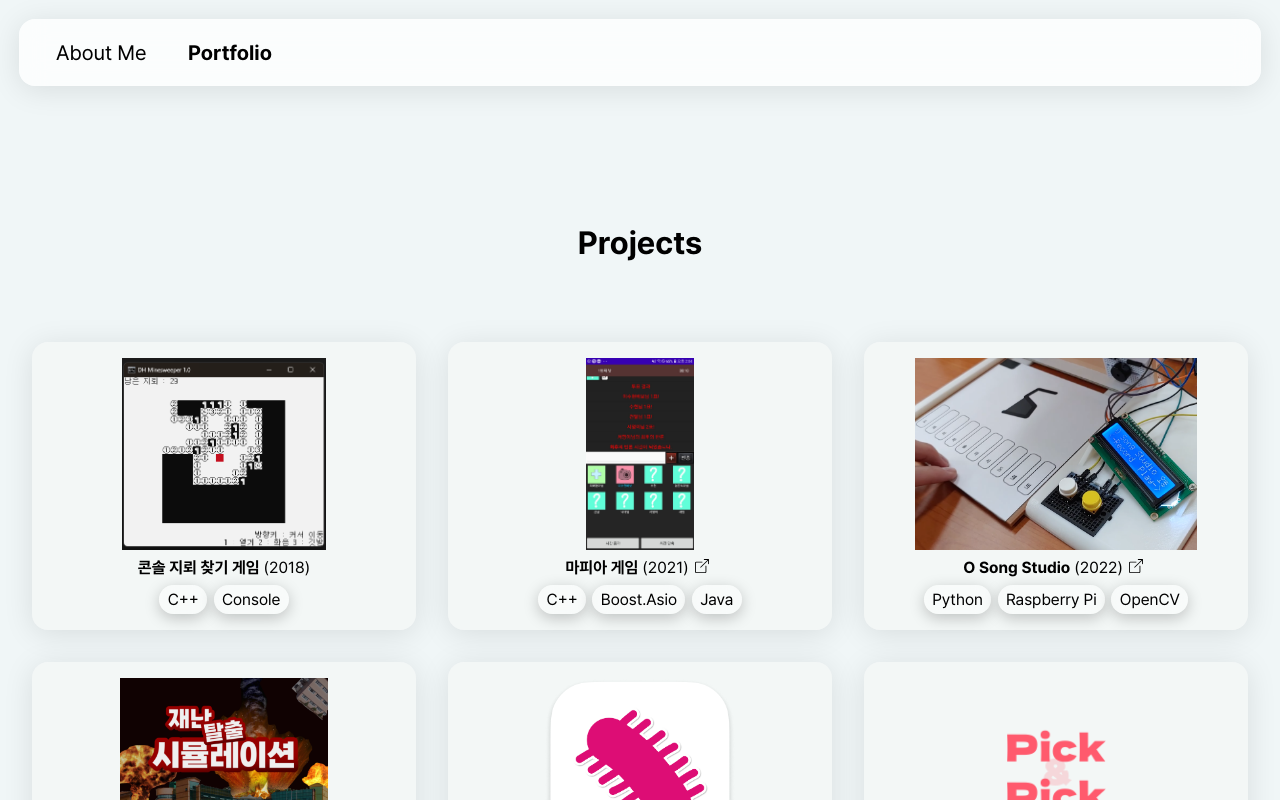
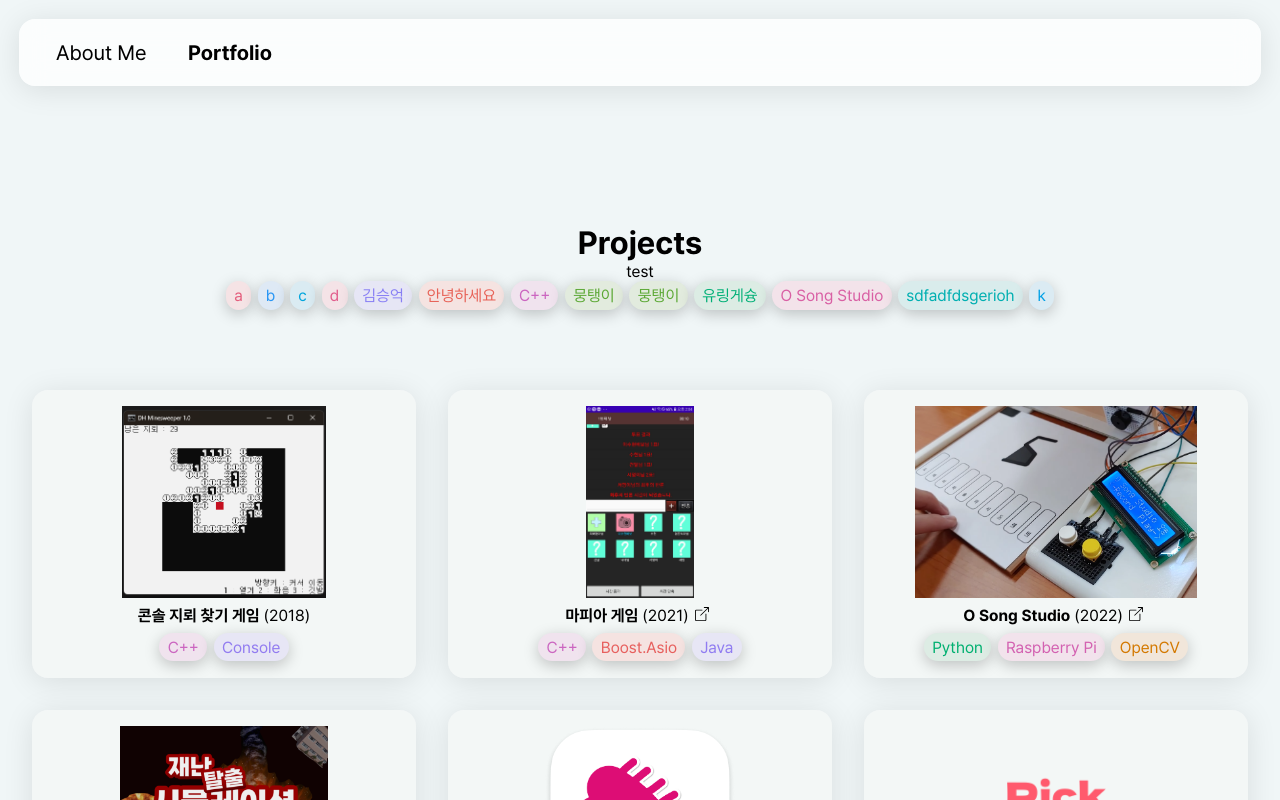
Before and after one commit to ldhhello/ldh-monster-react, a React (Vite) app: page /portfolio in a window 1280 px wide. Shown: the top 800 px of the page. Built offline with nearby package versions, Linux system fonts and the light colour scheme.

Commit message:
✨Add dynamic color feature on TechStack

```diff
--- a/src/components/TechStack.tsx
+++ b/src/components/TechStack.tsx
@@ -17,22 +17,57 @@ const Container = styled.div`
   `}
 `;
 
-const Item = styled.div`
+type ContainerProps = {
+  color: string,
+  textColor: string,
+}
+
+const Item = styled.div<ContainerProps>`
   padding-left: 0.52rem;
   padding-right: 0.52rem;
   padding-top: 0.3rem;
   padding-bottom: 0.3rem;
 
   /* From https://css.glass */
-  background: rgba(255, 255, 255, 0.46);
+  //background: rgba(255, 255, 255, 0.46);
+  background: ${({color}) => color};
+  color: ${({textColor}) => textColor};
   border-radius: 16px;
   box-shadow: 0 4px 15px rgba(0, 0, 0, 0.22);
-  backdrop-filter: blur(9.3px);
-  -webkit-backdrop-filter: blur(9.3px);
 `;
 
 export default function TechStack({list}: {list: string[]}) {
+  const hash = (name: string) => {
+    const MOD = 998244353;
+    let res = 0;
+
+    for (let i=0; i<1000; i++) {
+      for (let ch of name) {
+        let ascii = ch.charCodeAt(0) % 256;
+        let xor = 153 ^ (i%256);
+        ascii ^= xor;
+        res = (res * 256 + ascii) % MOD;
+      }
+    }
+
+    return res;
+  }
+
+  const getUniqueColor = (name: string) => {
+    const lightness = 0.93;
+    const chroma = 0.02;
+    const hue = hash(name) / 998244353 * 360 * 10 % 360;
+
+    const textLightness = 0.6589;
+    const textChroma = 0.1686;
+
+    return {
+      color: `oklch(${lightness} ${chroma} ${hue})`,
+      textColor: `oklch(${textLightness} ${textChroma} ${hue})`,
+    };
+  };
+
   return <Container>
-    { list.map(item => <Item>{item}</Item>) }
+    { list.map(item => <Item {...getUniqueColor(item)}>{item}</Item>) }
   </Container>
 }
--- a/src/routes/portfolio.tsx
+++ b/src/routes/portfolio.tsx
@@ -6,6 +6,7 @@ import ProjectBox from '../components/ProjectBox';
 import { media } from '../design/media';
 
 import projectList from "../data/projectList.json"
+import TechStack from '../components/TechStack';
 
 const Container = styled.div`
   display: flex;
@@ -30,6 +31,11 @@ export default function Portfolio() {
     <div style={{height: '14rem'}}/>
 
     <h1>Projects</h1>
+
+    <div>test</div>
+    <TechStack list={["a", "b", "c", "d", "김승억", "안녕하세요", "C++", "뭉탱이", "뭉탱이", "유링게슝",
+      "O Song Studio", "sdfadfdsgerioh", "k"]}/>
+
     <ProjectBox list={projectList} />
 
     <hr />
```
